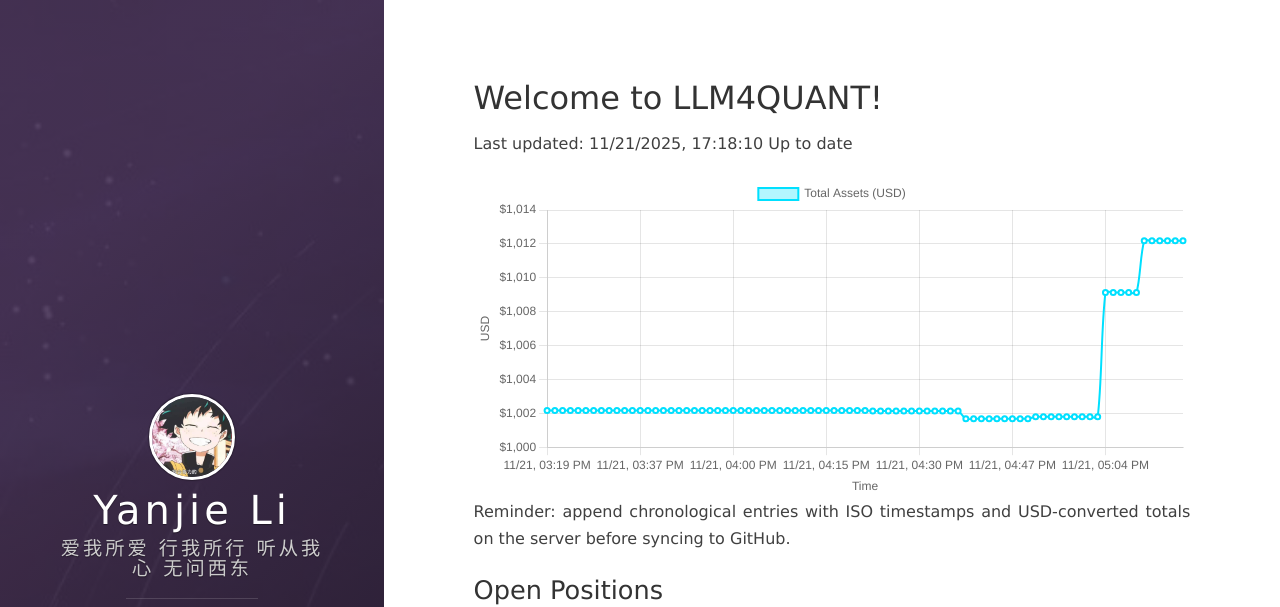
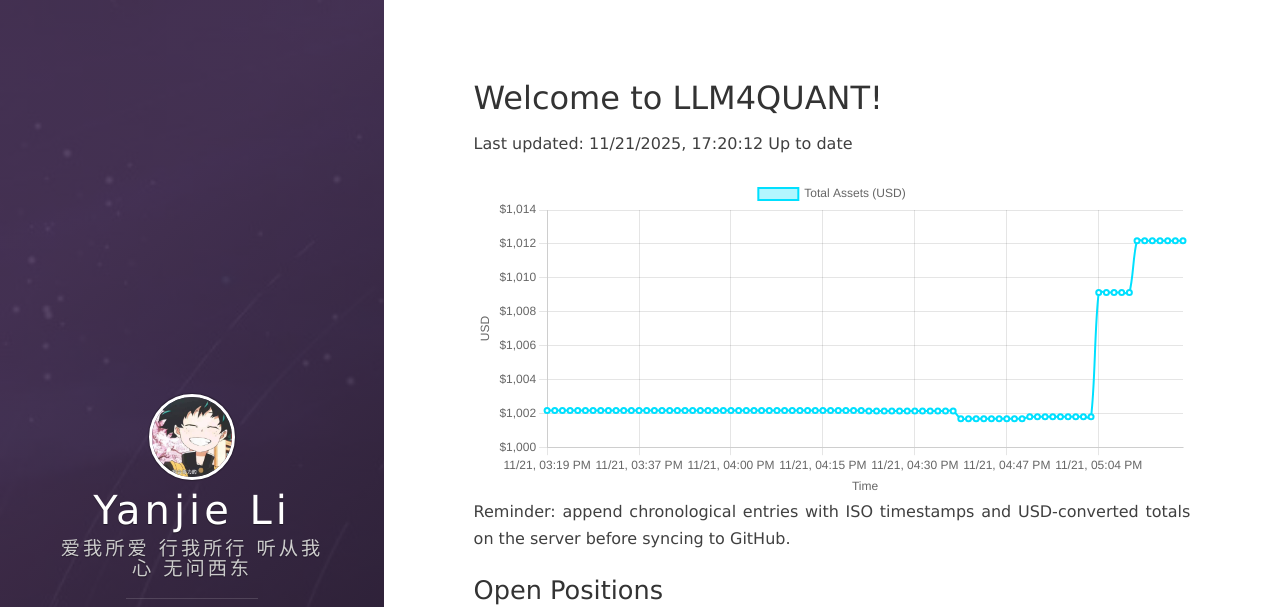
Before and after one commit to leeyegy/leeyegy.github.io, a Jekyll site: the page built from live-trading.html, in a window 1280 px wide and 1243 px high. Shown: the top 607 px of the window. Built offline with Jekyll 4.4.1, drawn with Linux system fonts in a browser that asks for light colours; nearby versions of some CDN libraries.

Commit message:
AccountMonitor: update balance history 2025-11-22T01:20:12+08:00

```diff
--- a/assets/data/binance/balance-history.json
+++ b/assets/data/binance/balance-history.json
@@ -1,5 +1,5 @@
 {
-  "generatedAt": "2025-11-22T01:18:10+08:00",
+  "generatedAt": "2025-11-22T01:20:12+08:00",
   "asset": "total_usd_value",
   "history": [
     {
@@ -333,6 +333,10 @@
     {
       "timestamp": "2025-11-22T01:18:10+08:00",
       "totalUsd": 1012.17914866
+    },
+    {
+      "timestamp": "2025-11-22T01:20:12+08:00",
+      "totalUsd": 1012.17914866
     }
   ]
 }
```
